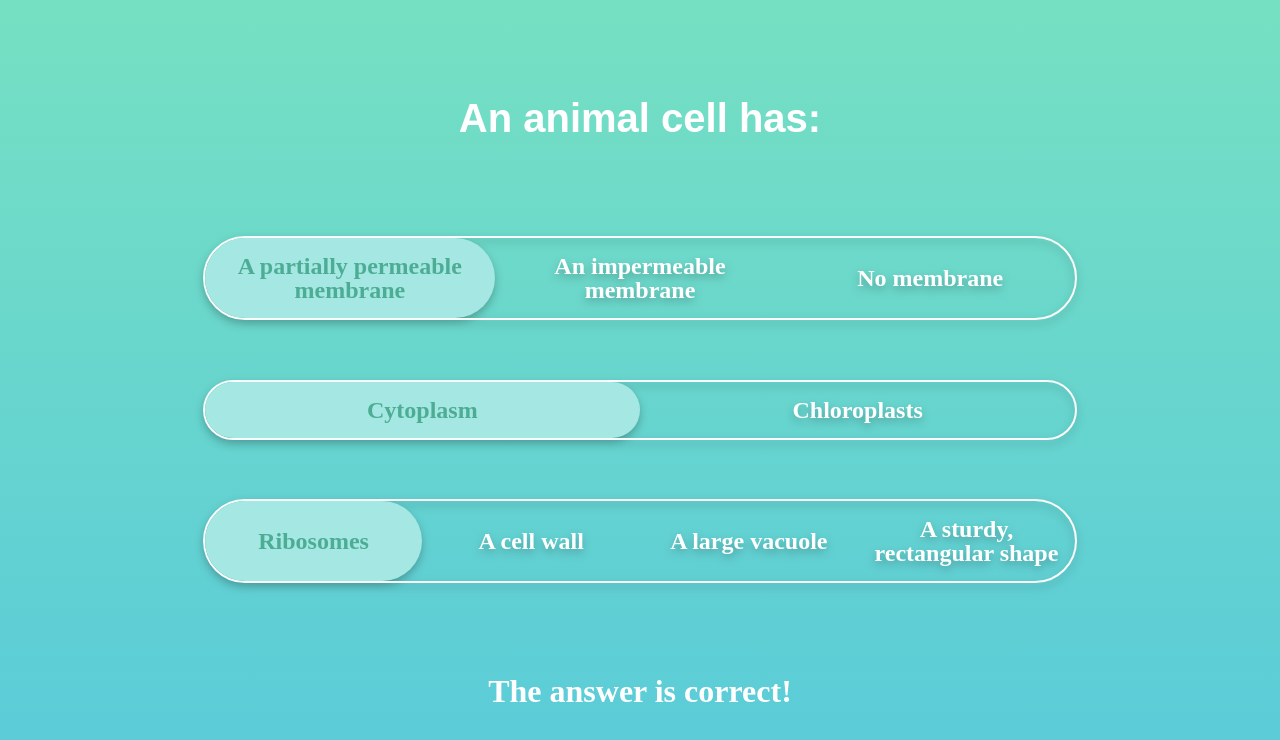
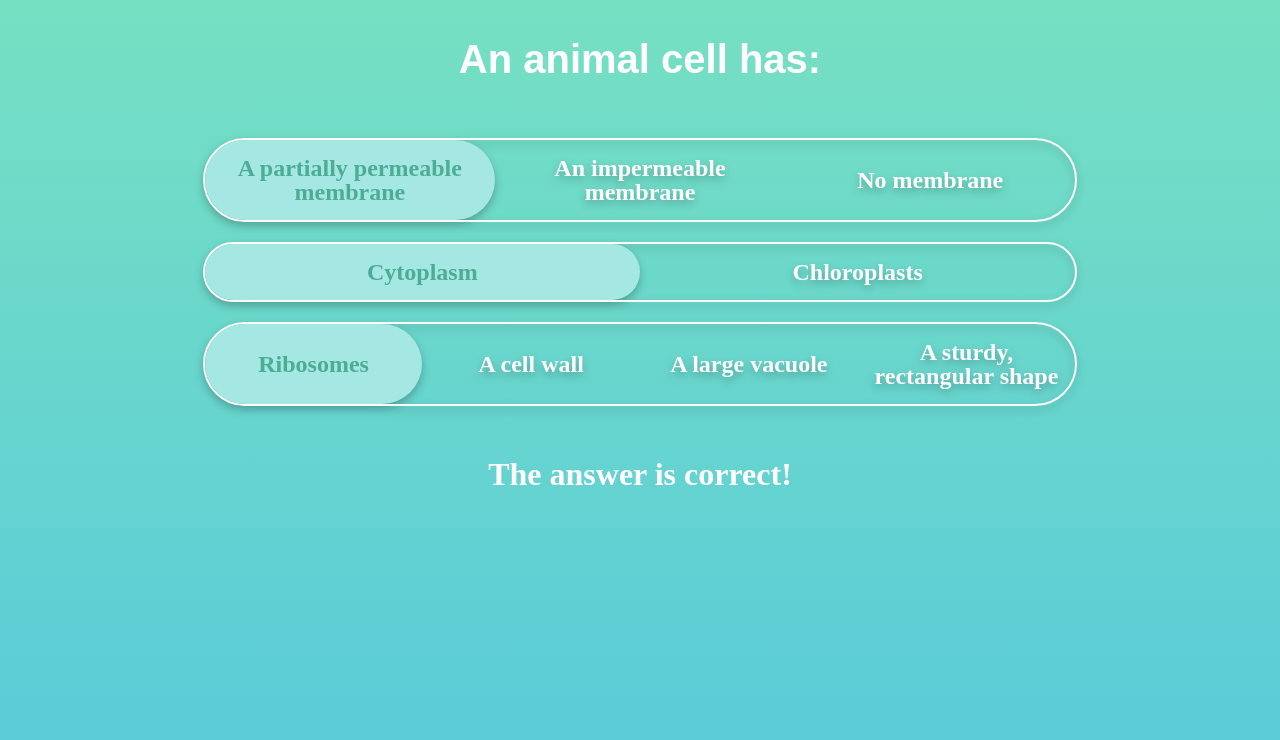
Before and after one commit to Matt-RJ/Multiple-Choice-Question-Component, a React (Create React App) app: page / in a window 1280 px wide. Shown: the top 740 px of the page. Built offline with nearby package versions, Linux system fonts and the light colour scheme.

Commit message:
Fixed overflow bug

```diff
--- a/src/components/MultipleChoiceQuestion/MultipleChoiceQuestion.js
+++ b/src/components/MultipleChoiceQuestion/MultipleChoiceQuestion.js
@@ -25,7 +25,8 @@ const QuestionContainer = styled.div`
   flex-direction: column;
   height: 100%;
   border: 2px white;
-  justify-content: space-evenly;
+  /* justify-content: space-evenly; */
+  gap: 20px;
   @media only screen and (max-width: 600px) {
     gap: 10px;
   }
--- a/src/components/MultipleChoiceQuestion/components/Choice.js
+++ b/src/components/MultipleChoiceQuestion/components/Choice.js
@@ -7,8 +7,6 @@ import Option from './Option';
 const ChoiceContainer = styled.div`
   display: flex;
   flex-direction: row;
-  justify-content: space-around;
-  align-items: stretch;
   border: ${props => `2px solid ${
     props.proportionalThemes[props.themeIdx].borderColor
   }`};
```
